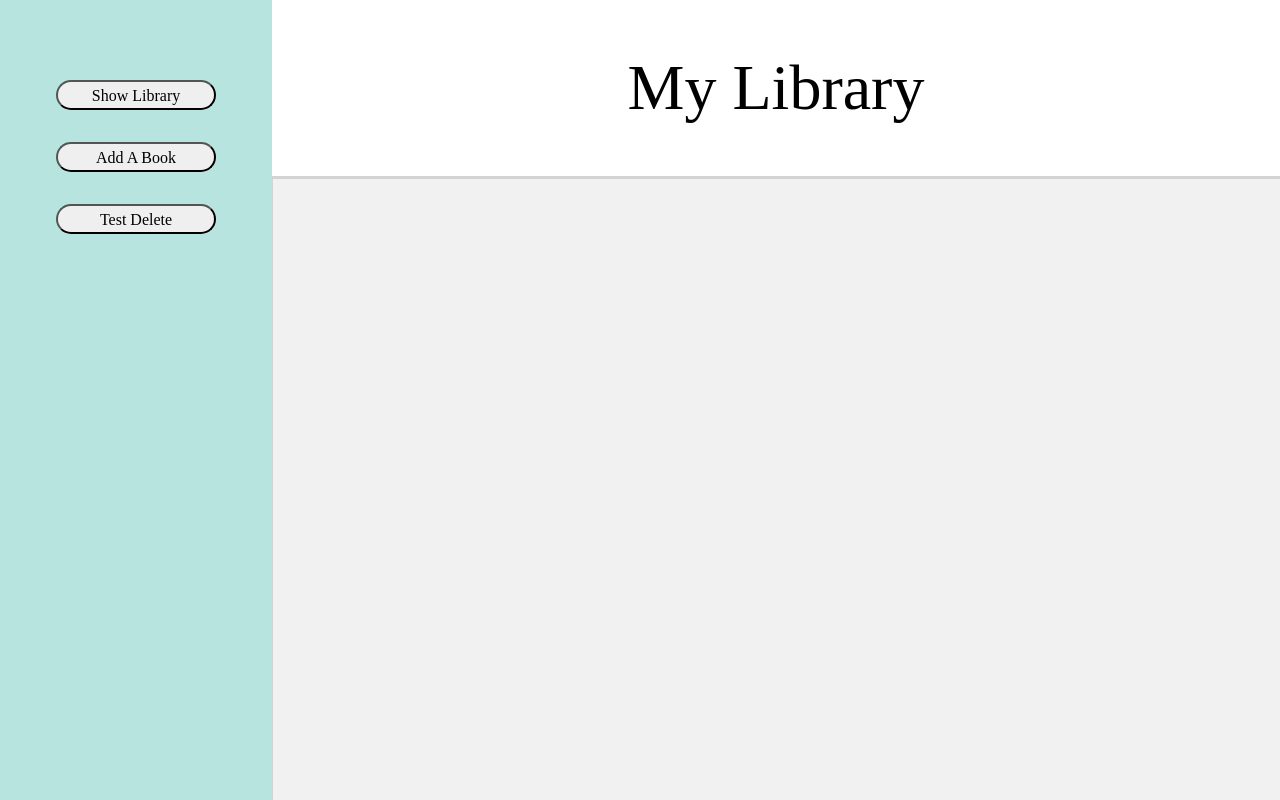
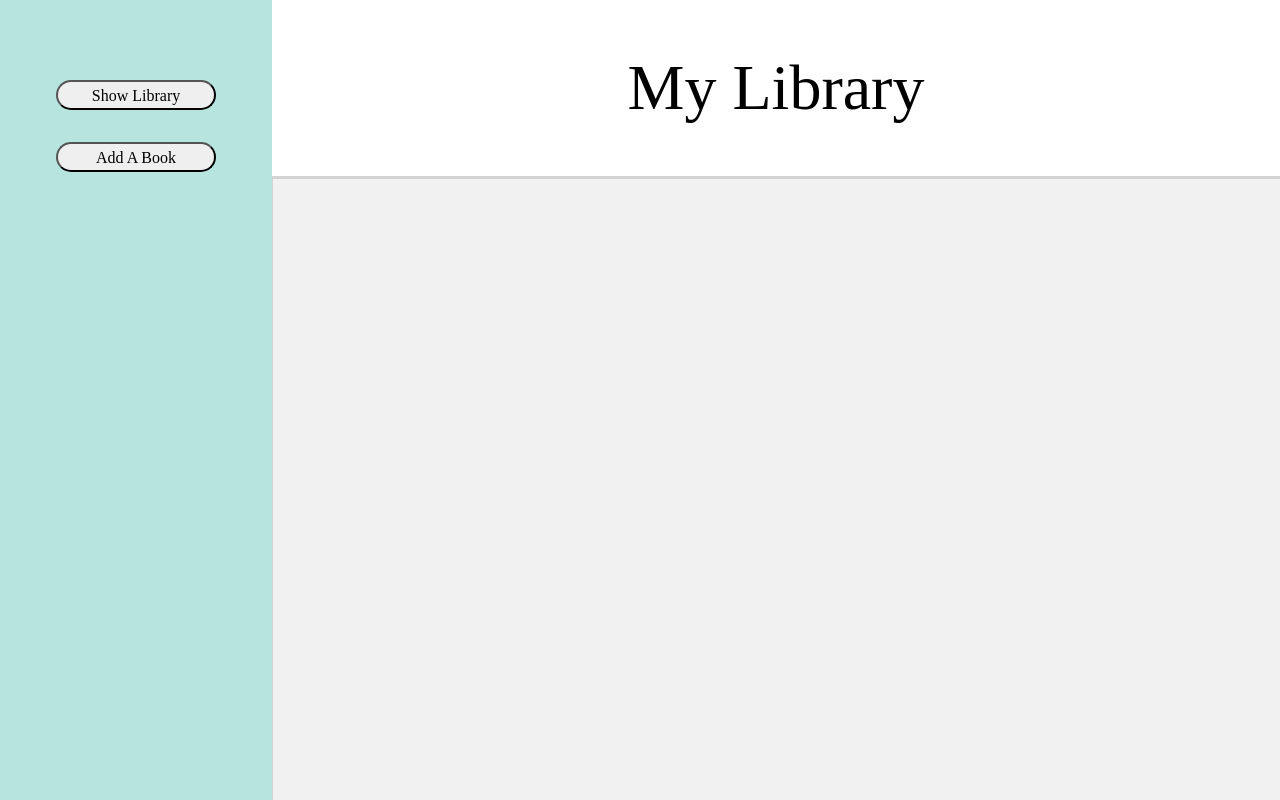
Before and after one commit to Slice01/library, a plain HTML site: page index.html in a window 1280 px wide. Drawn offline with Linux system fonts and the light colour scheme.

Commit message:
Remove Test Delete button

```diff
--- a/index.html
+++ b/index.html
@@ -14,7 +14,6 @@
       <div class="sidebar">
         <button id="libraryButton">Show Library</button>
         <button id="addButton">Add A Book</button>
-        <button id="delete">Test Delete</button>
       </div>
       <div class="cardGrid" id="cardGrid">
       </div>
```
